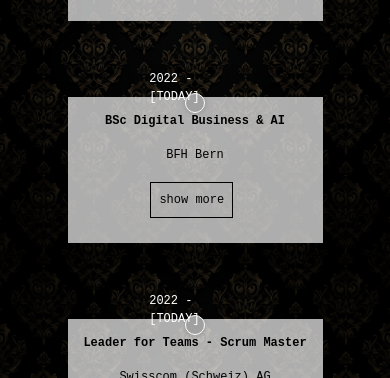
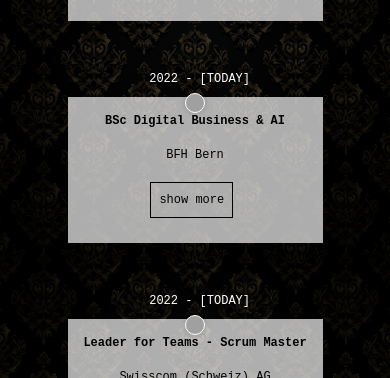
Before and after one commit to dana-liivia/version-1, a Next.js app in the folder original/: page / in a window 390 px wide. Shown: the part 3526-3904 px from the top of the page. Built offline with nearby package versions, Linux system fonts and the light colour scheme; no server answers.

Commit message:
fix small styling issue

```diff
--- a/original/src/app/components/stylings/experiences-section.module.css
+++ b/original/src/app/components/stylings/experiences-section.module.css
@@ -176,7 +176,7 @@
 @media (max-width: 480px) {
     .dates {
         margin: -1.5rem -1.5rem -1.5rem -2.3rem;
-        min-width: 6rem;
+        min-width: 7rem;
     }
 
     .timelineTitle {
@@ -223,7 +223,7 @@
 
     .timelineItem {
         position: relative;
-        padding: 20px 0 20px 0px;
+        padding: 20px 0 20px 0;
     }
 
     .timelineItem:last-child {
```
